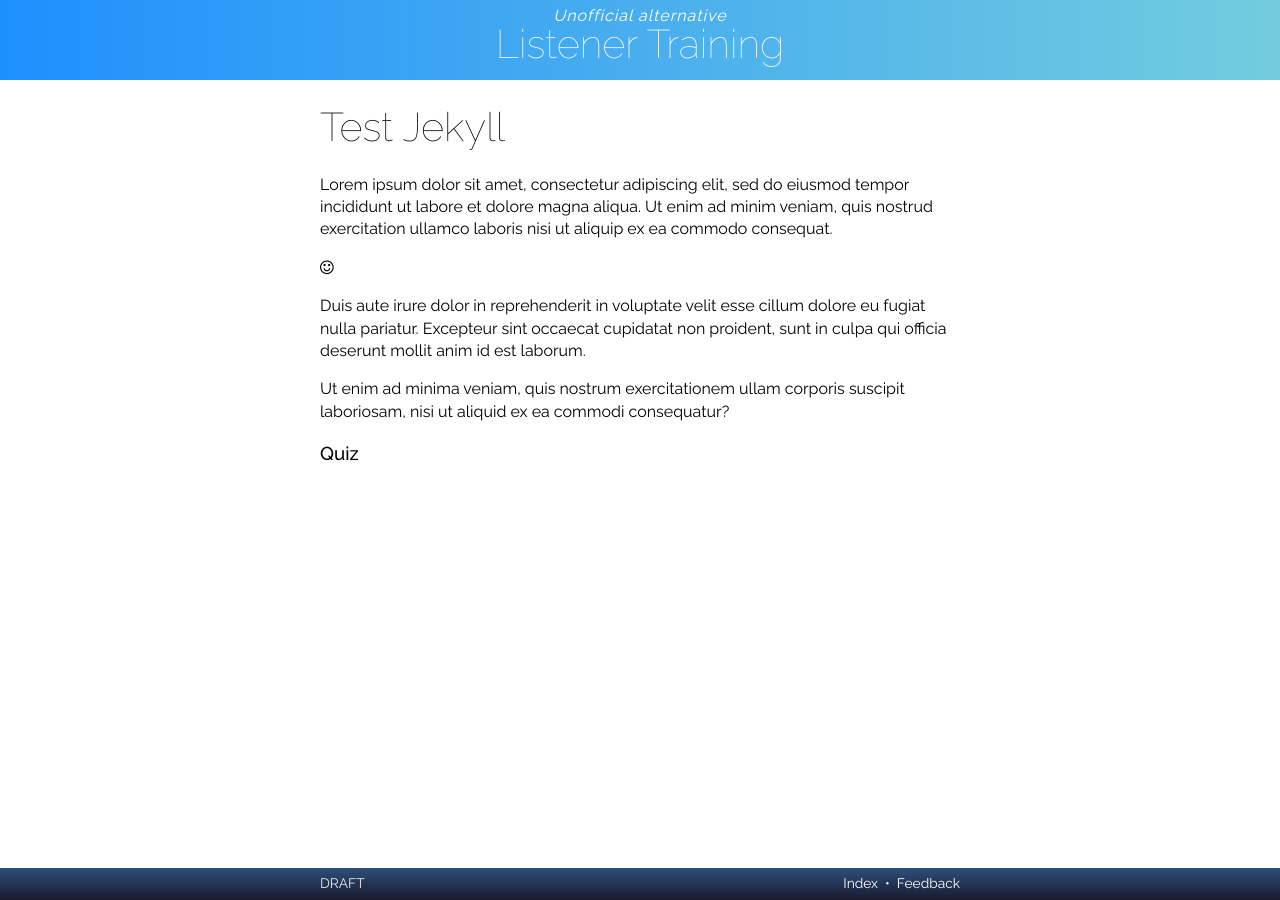
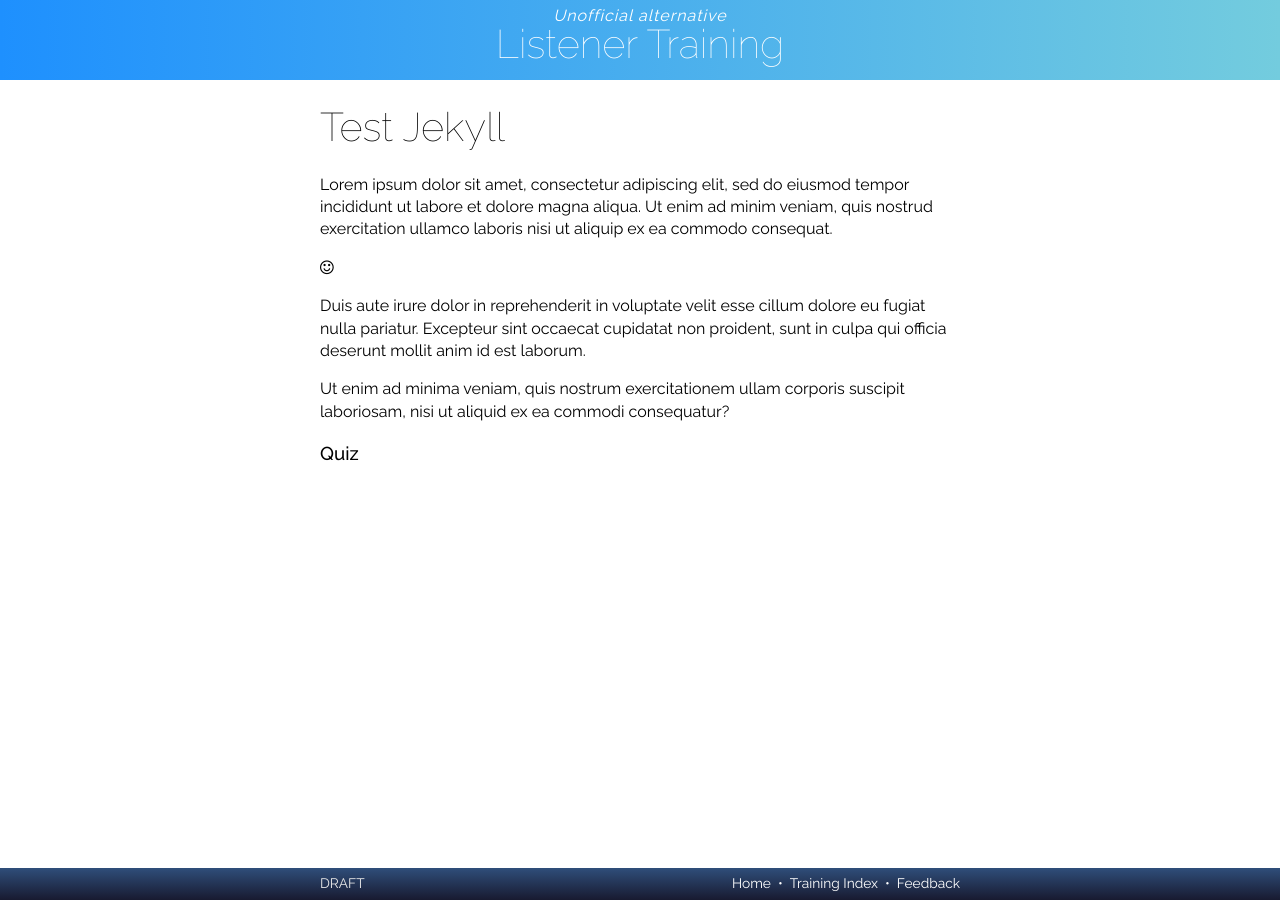
Before and after one commit to RarelyCharlie/rarelycharlie.github.io, a Jekyll site: the page built from test.md, in a window 1280 px wide. Built offline with Jekyll 4.4.1, drawn with Linux system fonts in a browser that asks for light colours; nearby versions of some CDN libraries.

Commit message:
footer menu

```diff
--- a/_layouts/listen.html
+++ b/_layouts/listen.html
@@ -236,7 +236,9 @@ reviewpage = function () {
 <div id="footer-content">
 <div id="version">{{ layout.version }}</div>
 <div id="footer-menu">
-<a href="https://rarelycharlie.github.io/listen/" title="Listener Training Index">Index</a>
+<a href="/" title="8th Cup home page">Home</a>
+&nbsp;&bull;&nbsp;
+<a href="/listen/" title="Listener Training Index">Training Index</a>
 &nbsp;&bull;&nbsp;
 <a href="https://www.7cups.com/someforumthread" title="Send feedback. (7 Cups login required.)">Feedback</a>
 </div>
```
